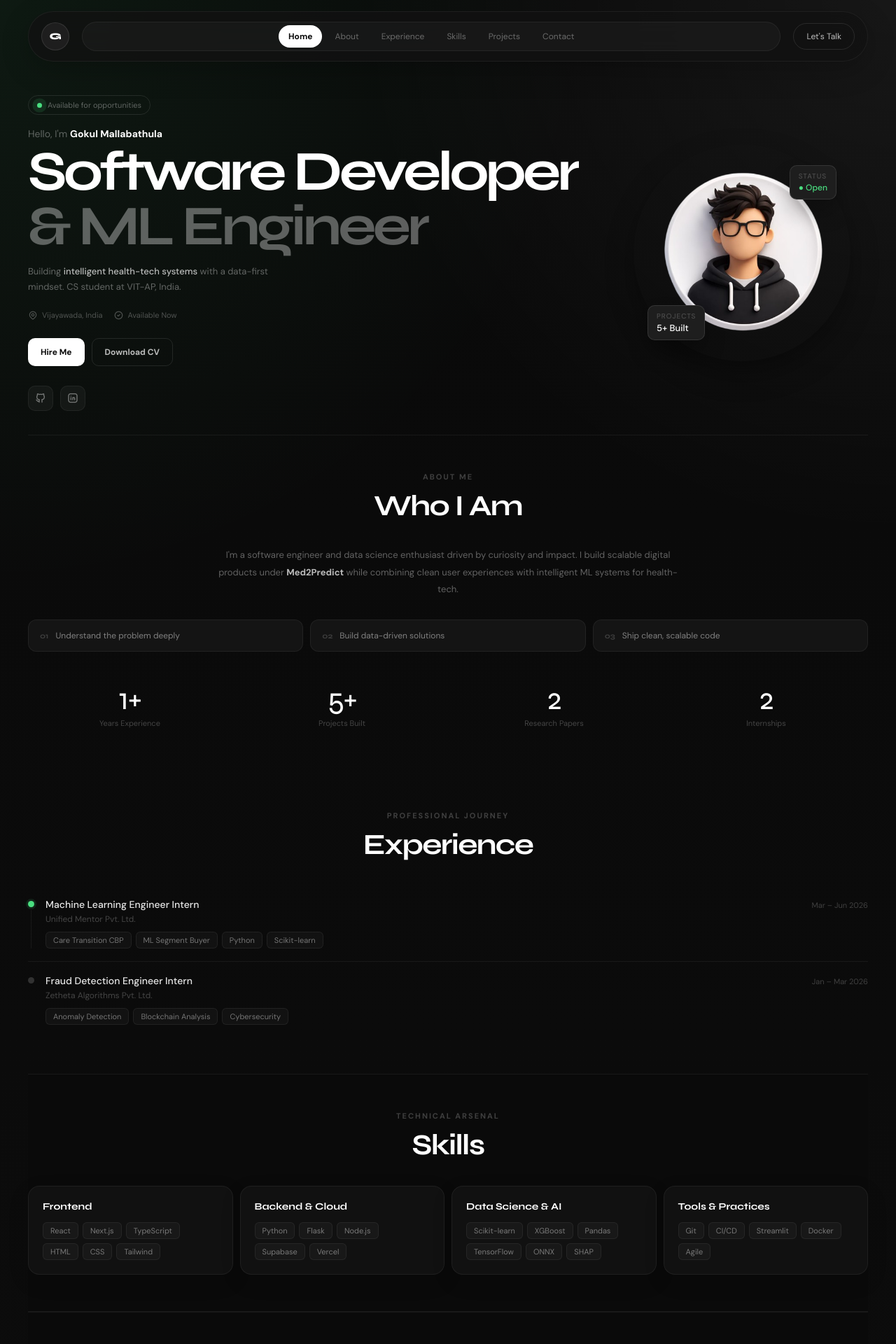
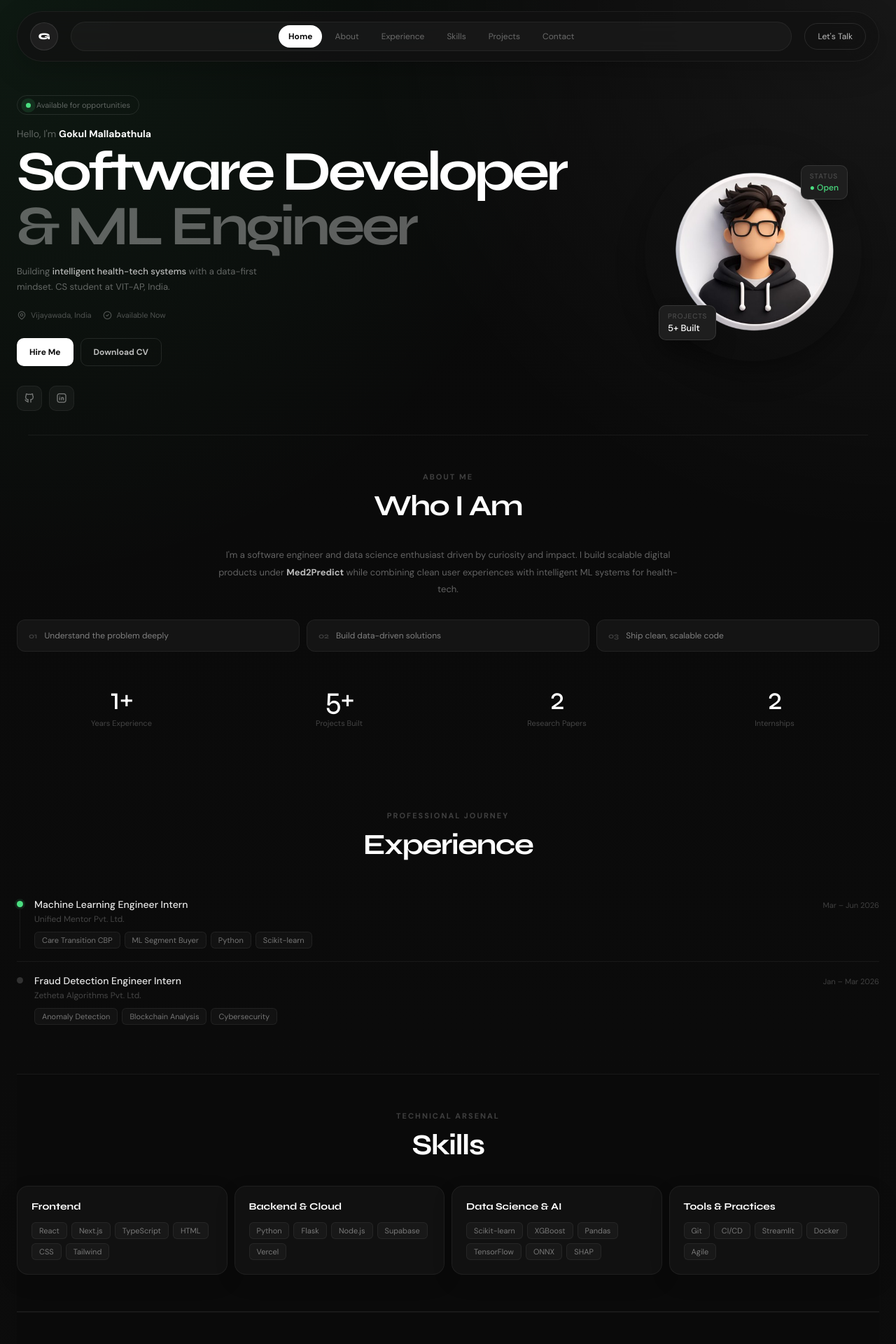
Before and after one commit to GokulM8/portfolio, a Flask app: page / in a window 1280 px wide. Shown: the top 1920 px of the page at 70% size. Run offline with Flask 3, Linux system fonts and the light colour scheme; some libraries are stand-ins or nearby versions.

Commit message:
Made the page enlarge.

```diff
--- a/static/css/style.css
+++ b/static/css/style.css
@@ -54,7 +54,7 @@ a {
 .skills-sec,
 .footer,
 .nav {
-  width: min(1200px, calc(100% - 48px));
+  width: min(1320px, calc(100% - 48px));
   margin-inline: auto;
 }
 
```
